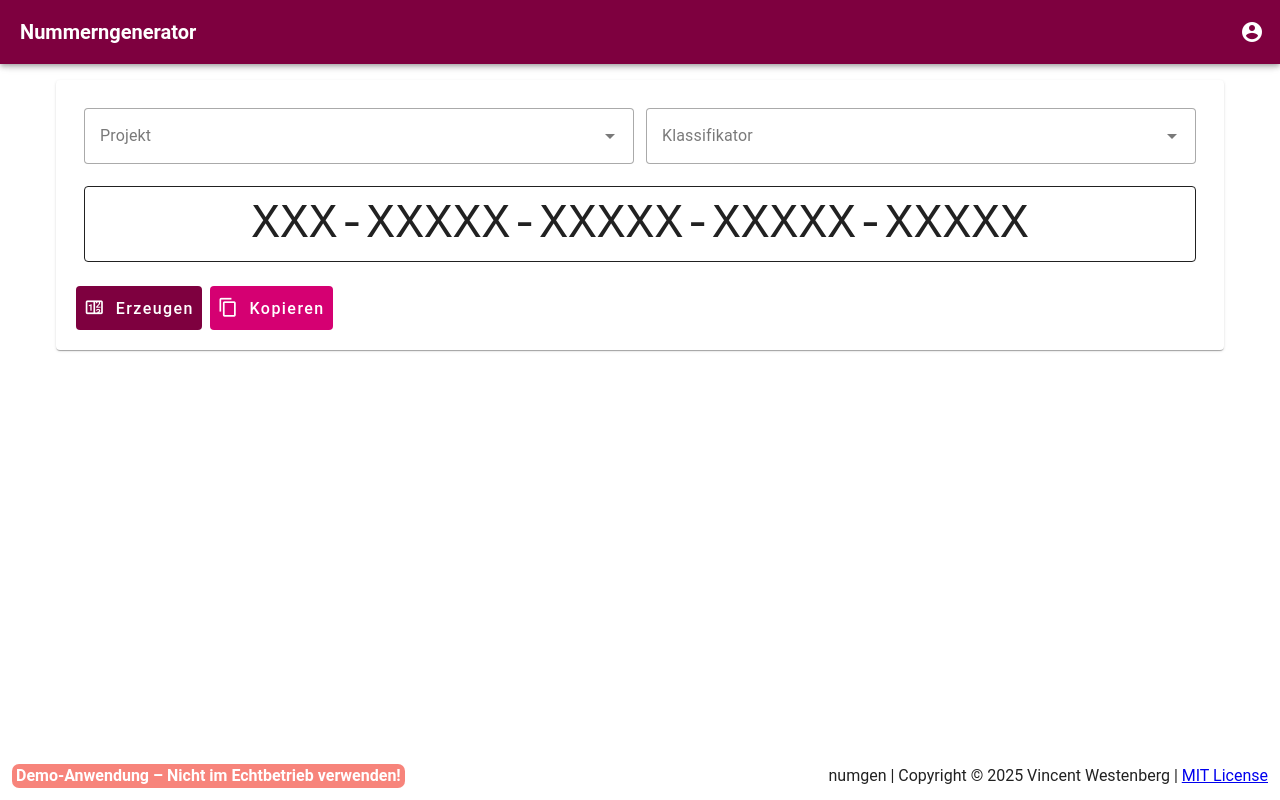
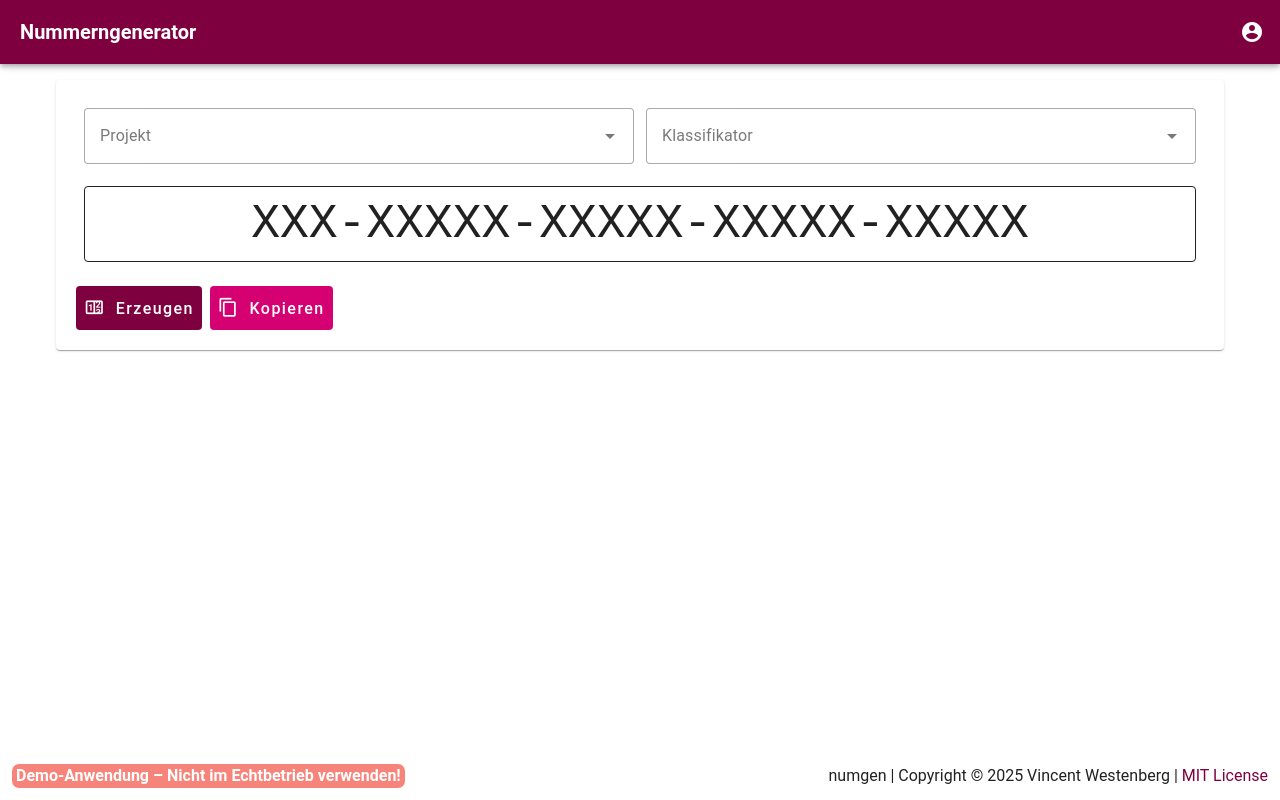
Before and after one commit to ikkowy/numgen, a Vue app in the folder ui/: page / in a window 1280 px wide. Built offline with nearby package versions, Linux system fonts and the light colour scheme.

Commit message:
Improve license link in footer

```diff
--- a/ui/src/layouts/MainLayout.vue
+++ b/ui/src/layouts/MainLayout.vue
@@ -42,7 +42,14 @@
       </span>
       <span>
         numgen | Copyright © 2025 Vincent Westenberg |
-        <a href="https://github.com/ikkowy/numgen/blob/development/LICENSE">MIT License</a>
+        <v-tooltip location="top">
+          <template v-slot:activator="{ props }">
+            <a class="text-primary text-decoration-none" v-bind="props" href="https://github.com/ikkowy/numgen/blob/development/LICENSE">MIT License</a>
+          </template>
+          <template v-slot:default>
+            <img src="@/assets/opensourceparrot.gif" style="width: 3em" alt="https://cultofthepartyparrot.com/">
+          </template>
+        </v-tooltip>
       </span>
     </footer>
   </v-app>
```
Also changed, not shown: ui/src/assets/README.md (added), ui/src/assets/opensourceparrot.gif (added).
